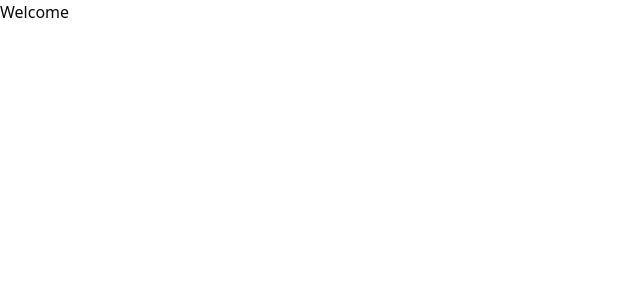
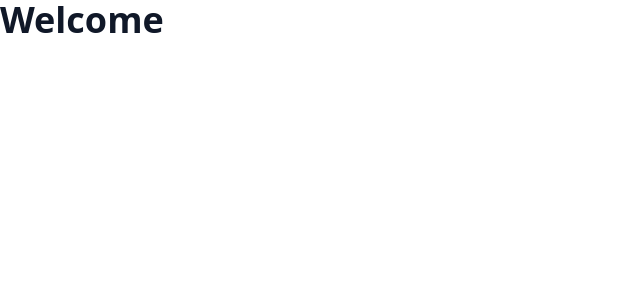
Before and after one commit to jinwoo0103/blog, a Next.js app: page /blog/welcome in a window 1280 px wide. Shown: the top 300 px of the page, without its empty margins (0-640 px from the left). Built offline with nearby package versions, Linux system fonts and the light colour scheme.

Commit message:
feat: Using Tailwind typography plugin

```diff
--- /dev/null
+++ b/app/blog/[slug]/layout.tsx
@@ -0,0 +1,3 @@
+export default function Layout({ children }: { children: React.ReactNode }) {
+  return <div className="prose">{children}</div>;
+}
--- a/app/globals.css
+++ b/app/globals.css
@@ -1,5 +1,6 @@
 @import 'tailwindcss';
 @import 'tw-animate-css';
+@plugin "@tailwindcss/typography";
 
 @custom-variant dark (&:is(.dark *));
 
```
